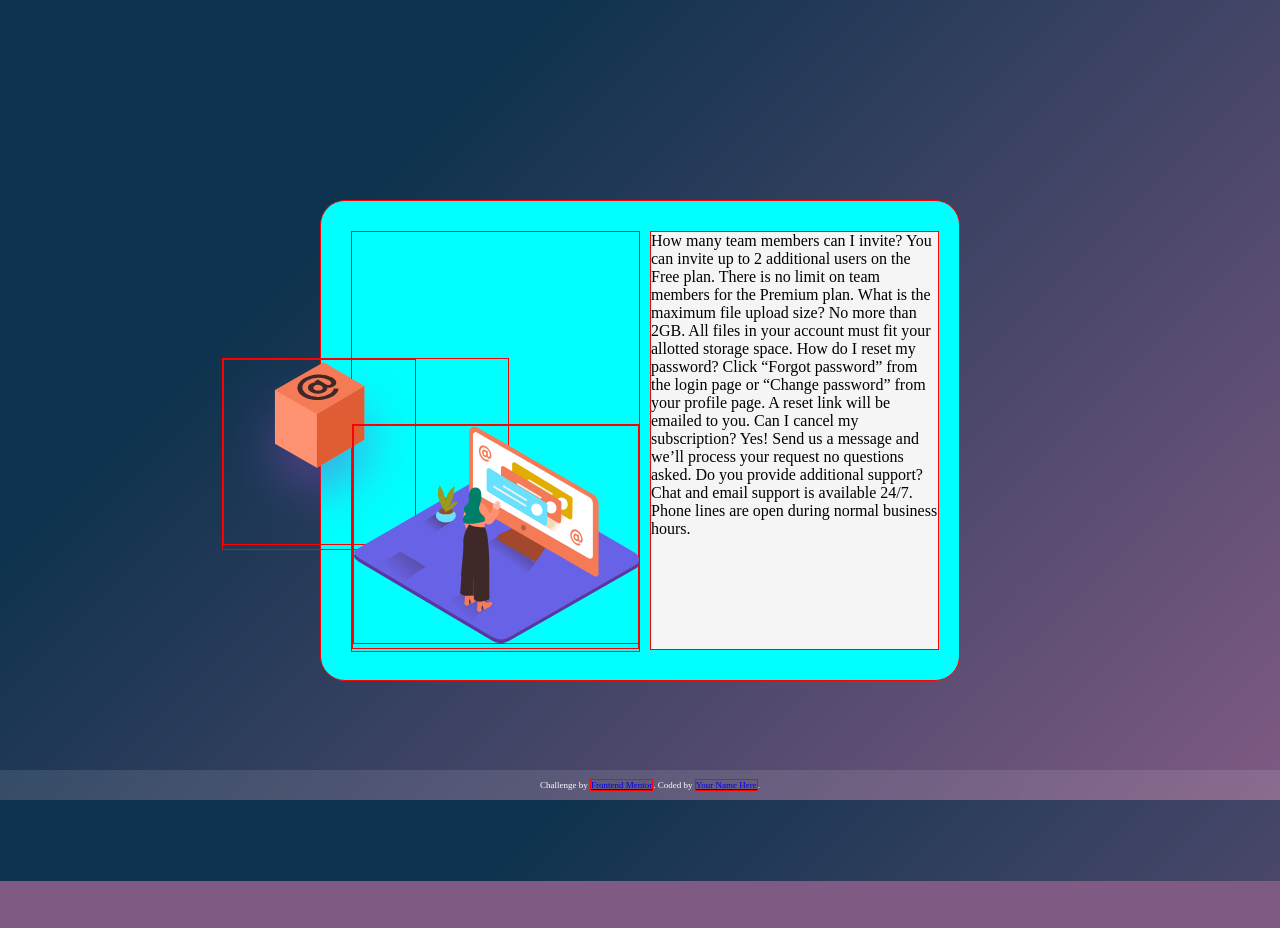
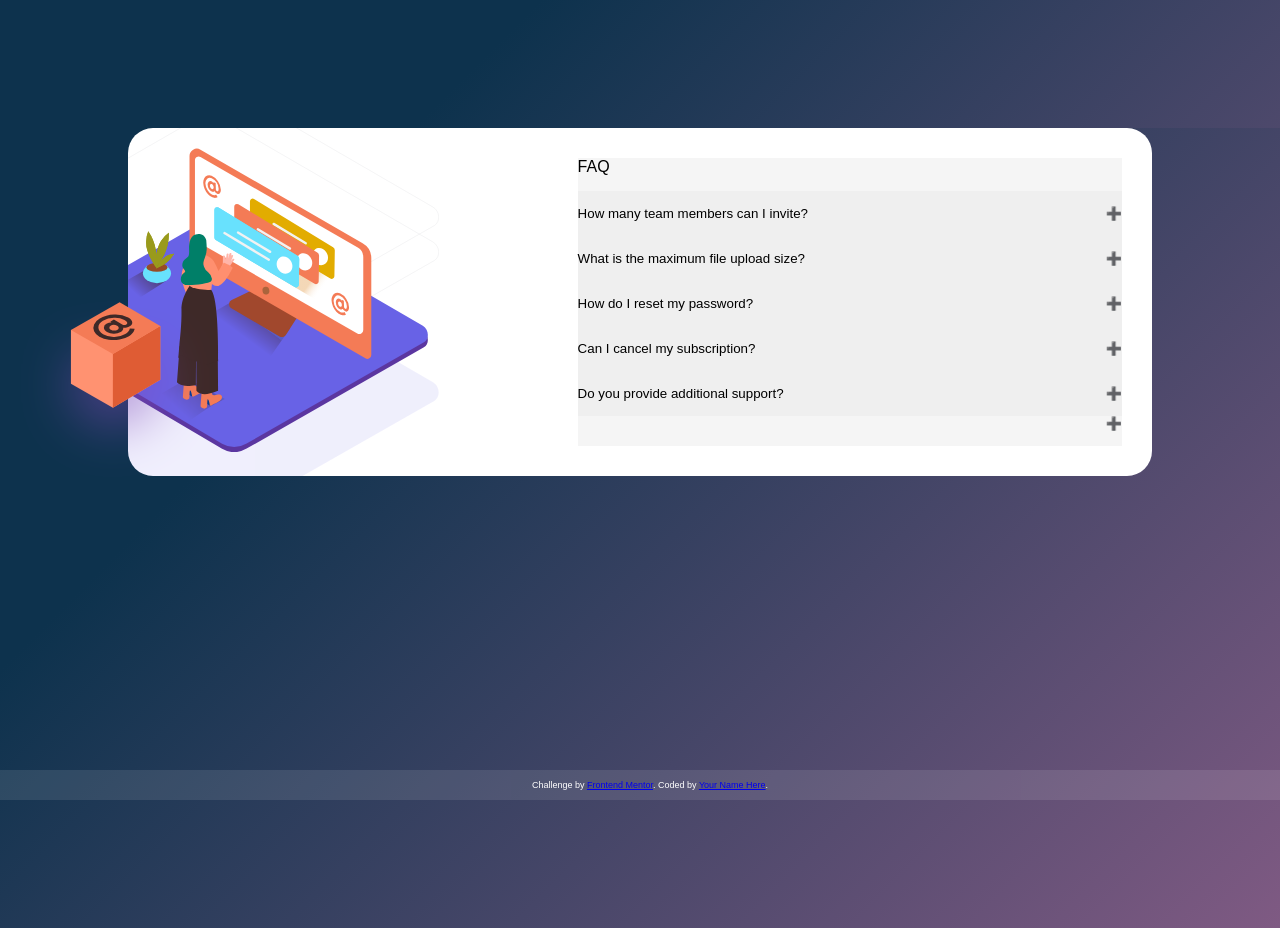
Before and after one commit to nicolashodee/faq-accordion-card-main, a plain HTML site: page index.html in a window 1280 px wide. Before the commit the page ends 881 px from the top, so only its background shows below. Drawn offline with Linux system fonts and the light colour scheme.

Commit message:
css improved and basic accordion created

```diff
--- a/index.html
+++ b/index.html
@@ -3,6 +3,25 @@
 <head>
   <meta charset="UTF-8">
   <meta name="viewport" content="width=device-width, initial-scale=1.0"> <!-- displays site properly based on user's device -->
+
+  <script>
+    var acc = document.getElementsByClassName("accordion");
+    var i;
+    console.log("JS launched");
+    for (i = 0; i < acc.length; i++) {
+      acc[i].addEventListener("click", function() {
+        this.classList.toggle("active");
+        var panel = this.nextElementSibling;
+        if (panel.style.display === "block") {
+          panel.style.display = "none";
+          console.log("clicked!");
+        } else {
+          panel.style.display = "block";
+          console.log("blocked!");
+        }
+      });
+    }
+    </script>
 
   <link rel="icon" type="image/png" sizes="32x32" href="./images/favicon-32x32.png">
   <link rel="stylesheet" type="text/css" href="stylesheet.css" media="screen"/>
@@ -12,33 +31,52 @@
 <body>
 
   <div class="card_holder">
+
     <div class="card">
+      <div id="image1"><img src="images/illustration-box-desktop.svg"></div>
+      <div class="card_images">
 
-      <div class="card_images">
-        <div id="image1"><img src="images/illustration-box-desktop.svg"></div>
         <div id="image2"><img src="images/illustration-woman-online-desktop.svg"></div>
 
       </div>
 
       <div class="card_list">
 
-        How many team members can I invite?
-        You can invite up to 2 additional users on the Free plan. There is no limit on
-        team members for the Premium plan.
+        <div>FAQ</div>
 
-        What is the maximum file upload size?
-        No more than 2GB. All files in your account must fit your allotted storage space.
+        <div class="accordion">
 
-        How do I reset my password?
-        Click “Forgot password” from the login page or “Change password” from your profile page.
-        A reset link will be emailed to you.
+          <button class="accordion">How many team members can I invite?</button>
+          <div class="panel">
+            <p>You can invite up to 2 additional users on the Free plan. There is no limit on
+              team members for the Premium plan.</p>
+          </div>
 
-        Can I cancel my subscription?
-        Yes! Send us a message and we’ll process your request no questions asked.
+          <button class="accordion">What is the maximum file upload size?</button>
+          <div class="panel">
+            <p>No more than 2GB. All files in your account must fit your allotted storage space.
+            </p>
+          </div>
 
-        Do you provide additional support?
-        Chat and email support is available 24/7. Phone lines are open during normal business hours.
+          <button class="accordion">How do I reset my password?</button>
+          <div class="panel">
+            <p>Click “Forgot password” from the login page or “Change password” from your profile page.
+              A reset link will be emailed to you.</p>
+          </div>
 
+          <button class="accordion">Can I cancel my subscription?</button>
+          <div class="panel">
+            <p>Yes! Send us a message and we’ll process your request no questions asked.
+            </p>
+          </div>
+
+          <button class="accordion">Do you provide additional support?</button>
+          <div class="panel">
+            <p>Chat and email support is available 24/7. Phone lines are open during normal business hours.
+            </p>
+          </div>
+
+        </div>
       </div>
     </div>
   </div>
--- a/stylesheet.css
+++ b/stylesheet.css
@@ -1,6 +1,8 @@
+/*
 div * {
   border: 1px solid red;
 }
+*/
 
 body,html {
   margin: 0px;
@@ -8,61 +10,109 @@ body,html {
   background-color: #7f5a83;
   background-image: linear-gradient(315deg, #7f5a83 0%, #0d324d 74%);
   background-repeat: no-repeats;
-}
-
-img {
-  max-width:100%;
-  height:auto;
-}
+  font-family: "Arial", monospace;
+}s
 
 .card_holder {
   display: grid;
-  grid-template-columns:  25% auto 25%;
-  grid-template-rows:  25vh auto 25vh;
+  grid-template-columns:  25% 50% 25%;
+  grid-template-rows:  25vh 50% 25vh;
 }
 
 .card {
   display: grid;
-  grid-template-columns: 50% 50%;
+  z-index: 0;
+  grid-column: 2/2;
+  grid-row: 2/2;
+  grid-template-columns: 40% auto;
   grid-column-gap: 10px;
-  background-color: aqua;
-  grid-column: 2 / 2;
-  grid-row: 2 / 2;
-  padding: 30px;
+  background-color:white;
   border-radius: 25px;
+  margin: 10vw;
+  overflow: hidden;
 }
 
 .card_list {
+  display: flex;
+  flex-direction: column;
+  justify-content: top;
   grid-column: 2/3;
   background-color: whitesmoke;
-
+  margin: 30px;
 }
 
 .card_images {
-  position: relative
-  display: flex;
-  align-items: center;
+  position: relative;
   grid-column: 1/2;
-  border-radius: 25px 0px 0px 25px
-  background-color: chocolate;
-  background-image: ;
+  border-radius: 25px 0px 0px 25px;
+  height: 100%;
+  overflow: hidden;
+  background-image: url(images/bg-pattern-desktop.svg);
+  background-position: -140px -50px;
+  background-size: 110%;
   background-repeat: no-repeat;
-  background-position-x: top left;
-  height: 100%;
+  padding: 20px 0px;
 }
 
 #image1 {
-  position: relative;
-  z-index: 1;
-  left: -130px;
-  top: 30%;
+  position: absolute;
+  height: 30px;
+  z-index: 2;
+  left: 20px;
+  top: 300px
 }
 
 #image2 {
   position: relative;
   z-index: 1;
-  left: 0px;
+  left: -100px;
 }
+
+#image3 {
+  position: relative;
+  height: 50px;
+}
+
+#image2 img {
+  width: 400px;
+}
+
+/* Style for the accordion */
+
+.accordion {
+  cursor: pointer;
+  padding: 15px 0px;
+  width: 100%;
+  text-align: left;
+  border: none;
+  outline: none;
+  transition: 0.4s;
+}
+
+.active, .accordion:hover {
+  background-color: white;
+}
+
+.accordion:after {
+  content: '\02795'; /* Unicode character for "plus" sign (+) */
+  font-size: 13px;
+  color: #777;
+  float: right;
+  margin-left: 5px;
+}
+
+.active:after {
+  content: "\2796"; /* Unicode character for "minus" sign (-) */
+}
+
+.panel {
+  padding: 0 18px;
+  background-color: white;
+  max-height: 0;
+  overflow: hidden;
+  transition: 0.2s ease-out;
+}
+
 
 /* CSS rules for the footer */
 
```
Also changed, not shown: myscript.js (added, +14 -0 lines).
